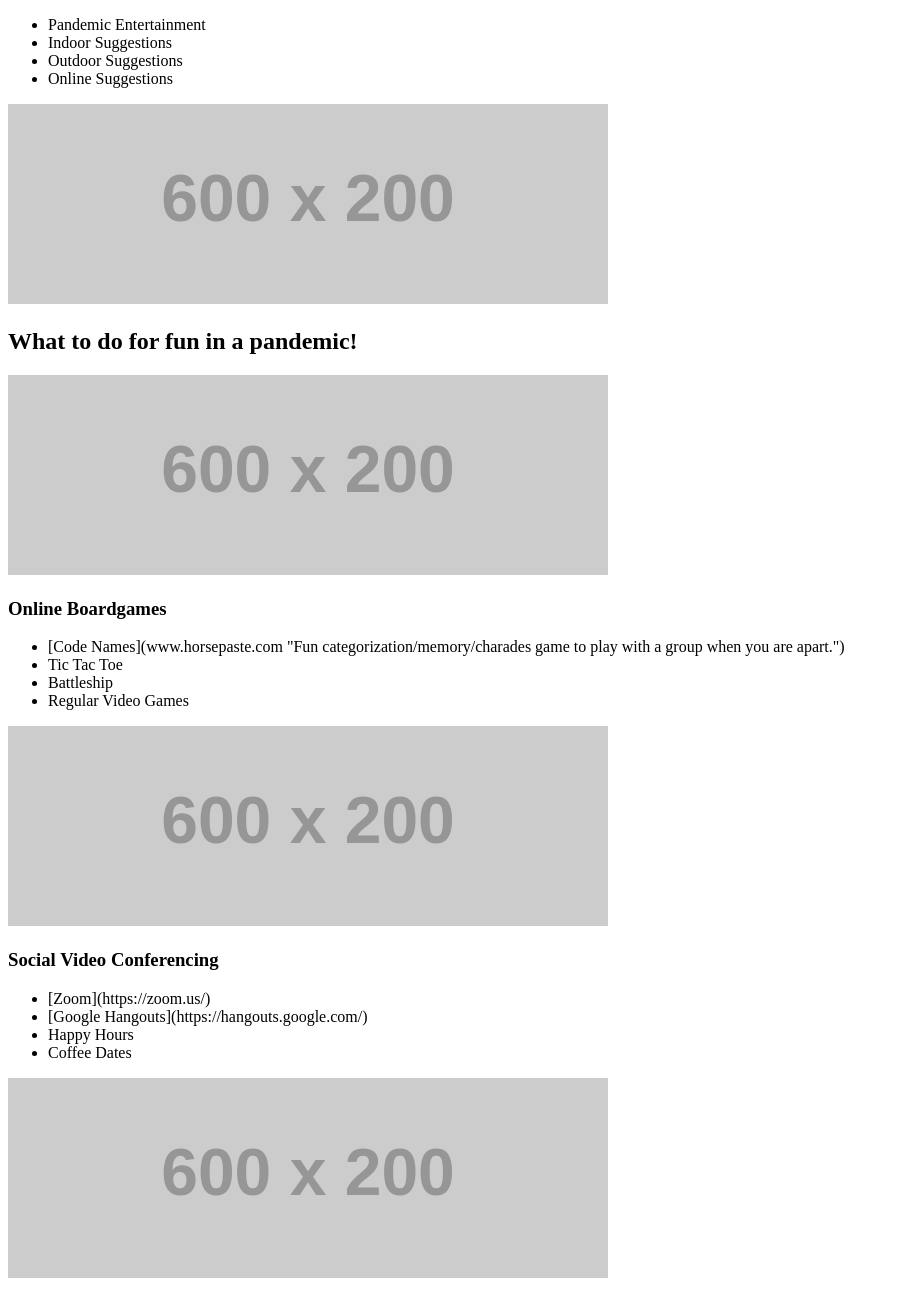
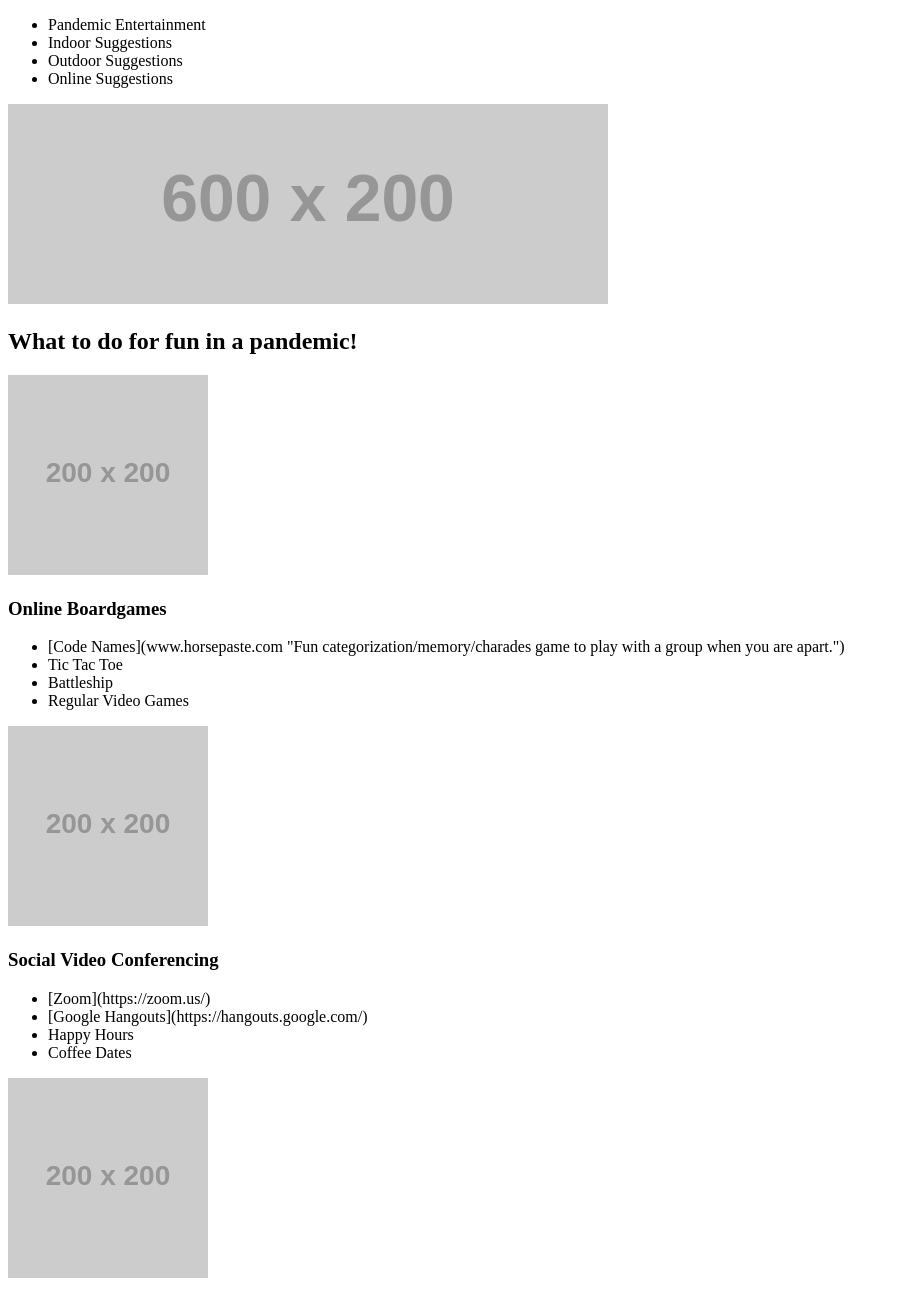
Before and after one commit to paul-leonard/pan-ent, a plain HTML site: page index.html in a window 1280 px wide. Shown: the top 1297 px of the page, without its empty margins (0-899 px from the left). Drawn offline with Linux system fonts and the light colour scheme; placeholder pictures from the web are drawn by us.

Commit message:
reduce image size for suggestions

```diff
--- a/index.html
+++ b/index.html
@@ -20,7 +20,7 @@
                 <h1>What to do for fun in a pandemic!</h1>
             </section>
             <section>
-                <img src="https://via.placeholder.com/600x200">
+                <img src="https://via.placeholder.com/200x200">
                 <h3>Online Boardgames</h3>
                 <ul>
                     <li>[Code Names](www.horsepaste.com "Fun categorization/memory/charades game to play with a group when you are apart.")</li>
@@ -30,7 +30,7 @@
                 </ul>
             </section>
             <section>
-                <img src="https://via.placeholder.com/600x200">
+                <img src="https://via.placeholder.com/200x200">
                 <h3>Social Video Conferencing</h3>
                 <ul>
                     <li>[Zoom](https://zoom.us/)</li>
@@ -40,7 +40,7 @@
                 </ul>
             </section>
             <section>
-                <img src="https://via.placeholder.com/600x200">
+                <img src="https://via.placeholder.com/200x200">
                 <h3>Video Entertainment</h3>
                 <ul>
                     <li>Rewatch Sporting Events</li>
```
